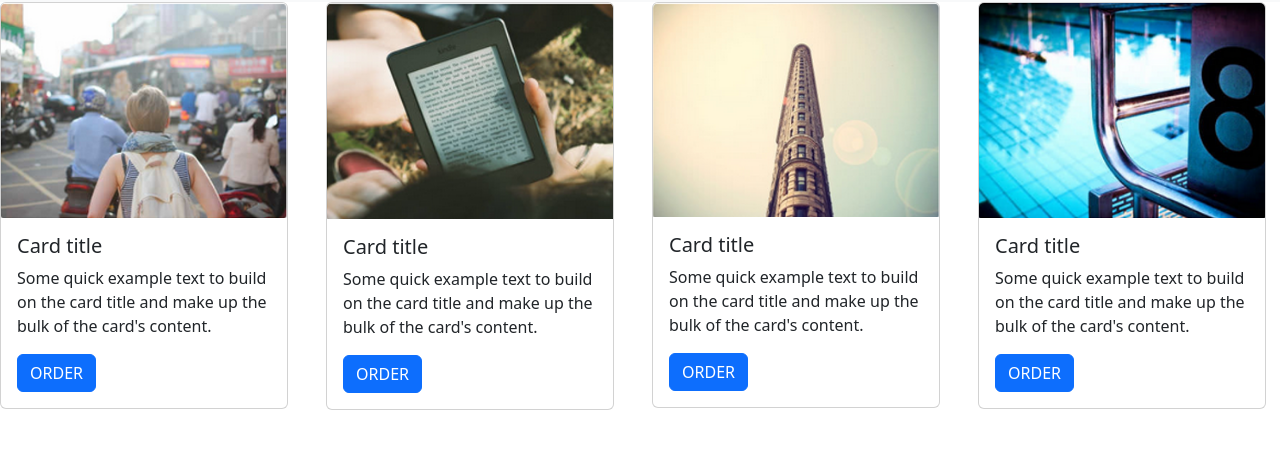
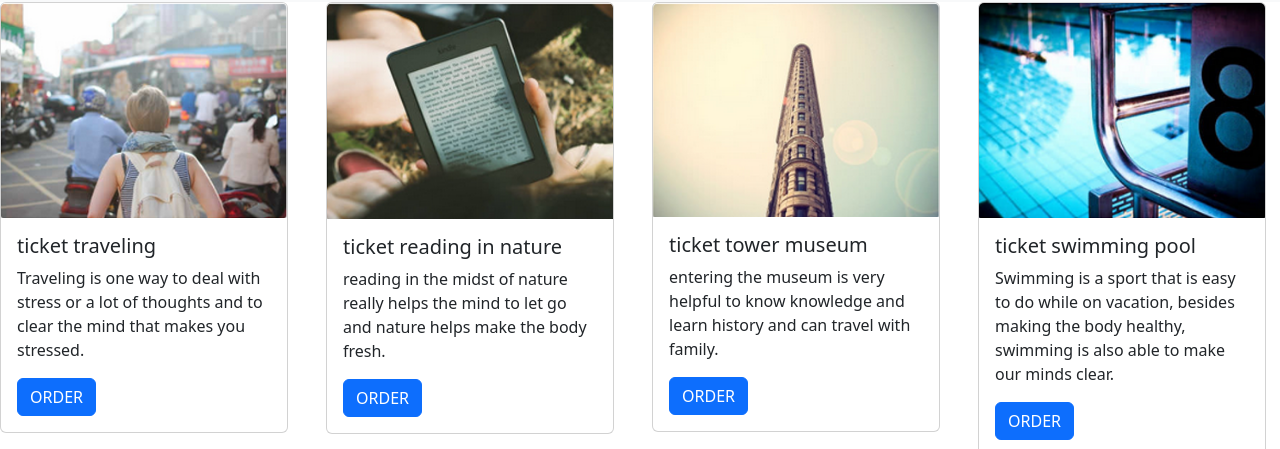
Before and after one commit to rizkycahyaz/pertemuan-ke-4, a plain HTML site: page index.html in a window 1280 px wide. Shown: the part 98-547 px from the top of the page. Drawn offline with nearby package versions, Linux system fonts and the light colour scheme.

Commit message:
tugas pertemuan ke 4 new

```diff
--- a/index.html
+++ b/index.html
@@ -57,8 +57,8 @@
             <div class="card" style="width: 18rem;">
                 <img src="bakso.png" class="card-img-top" alt="...">
                 <div class="card-body">
-                  <h5 class="card-title">Card title</h5>
-                  <p class="card-text">Some quick example text to build on the card title and make up the bulk of the card's content.</p>
+                  <h5 class="card-title">ticket traveling</h5>
+                  <p class="card-text">Traveling is one way to deal with stress or a lot of thoughts and to clear the mind that makes you stressed.</p>
                   <!-- Button trigger modal -->
 <button type="button" class="btn btn-primary" data-bs-toggle="modal" data-bs-target="#staticBackdrop">
     ORDER
@@ -73,7 +73,7 @@
           <button type="button" class="btn-close" data-bs-dismiss="modal" aria-label="Close"></button>
         </div>
         <div class="modal-body">
-            Some quick example text to build on the card title and make up the bulk of the card's content.</p>
+            Traveling is one way to deal with stress or a lot of thoughts and to clear the mind that makes you stressed.</p>
         </div>
         <div class="modal-footer">
           <button type="button" class="btn btn-secondary" data-bs-dismiss="modal">Close</button>
@@ -90,8 +90,8 @@
               <div class="card" style="width: 18rem;">
                   <img src="pentol.png" class="card-img-top" alt="...">
                   <div class="card-body">
-                    <h5 class="card-title">Card title</h5>
-                    <p class="card-text">Some quick example text to build on the card title and make up the bulk of the card's content.</p>
+                    <h5 class="card-title">ticket reading in nature</h5>
+                    <p class="card-text">reading in the midst of nature really helps the mind to let go and nature helps make the body fresh.</p>
                     <!-- Button trigger modal -->
 <button type="button" class="btn btn-primary" data-bs-toggle="modal" data-bs-target="#staticBackdrop1">
     ORDER
@@ -106,7 +106,7 @@
           <button type="button" class="btn-close" data-bs-dismiss="modal" aria-label="Close"></button>
         </div>
         <div class="modal-body">
-            Some quick example text to build on the card title and make up the bulk of the card's content.
+            reading in the midst of nature really helps the mind to let go and nature helps make the body fresh.
         </div>
         <div class="modal-footer">
           <button type="button" class="btn btn-secondary" data-bs-dismiss="modal">Close</button>
@@ -122,8 +122,8 @@
                 <div class="card" style="width: 18rem;">
                   <img src="yyy.png" class="card-img-top" alt="...">
                   <div class="card-body">
-                    <h5 class="card-title">Card title</h5>
-                    <p class="card-text">Some quick example text to build on the card title and make up the bulk of the card's content.</p>
+                    <h5 class="card-title">ticket tower museum</h5>
+                    <p class="card-text">entering the museum is very helpful to know knowledge and learn history and can travel with family.</p>
                     <!-- Button trigger modal -->
 <button type="button" class="btn btn-primary" data-bs-toggle="modal" data-bs-target="#staticBackdrop2">
     ORDER
@@ -138,7 +138,7 @@
           <button type="button" class="btn-close" data-bs-dismiss="modal" aria-label="Close"></button>
         </div>
         <div class="modal-body">
-            Some quick example text to build on the card title and make up the bulk of the card's content
+            entering the museum is very helpful to know knowledge and learn history and can travel with family
         </div>
         <div class="modal-footer">
           <button type="button" class="btn btn-secondary" data-bs-dismiss="modal">Close</button>
@@ -154,8 +154,8 @@
                 <div class="card" style="width: 18rem;">
                   <img src="om.png" class="card-img-top" alt="...">
                   <div class="card-body">
-                    <h5 class="card-title">Card title</h5>
-                    <p class="card-text">Some quick example text to build on the card title and make up the bulk of the card's content.</p>
+                    <h5 class="card-title">ticket swimming pool</h5>
+                    <p class="card-text">Swimming is a sport that is easy to do while on vacation, besides making the body healthy, swimming is also able to make our minds clear.</p>
                     <!-- Button trigger modal -->
 <button type="button" class="btn btn-primary" data-bs-toggle="modal" data-bs-target="#staticBackdrop3">
    ORDER
@@ -170,7 +170,7 @@
           <button type="button" class="btn-close" data-bs-dismiss="modal" aria-label="Close"></button>
         </div>
         <div class="modal-body">
-            Some quick example text to build on the card title and make up the bulk of the card's content.
+            Swimming is a sport that is easy to do while on vacation, besides making the body healthy, swimming is also able to make our minds clear.
         </div>
         <div class="modal-footer">
           <button type="button" class="btn btn-secondary" data-bs-dismiss="modal">Close</button>
```
